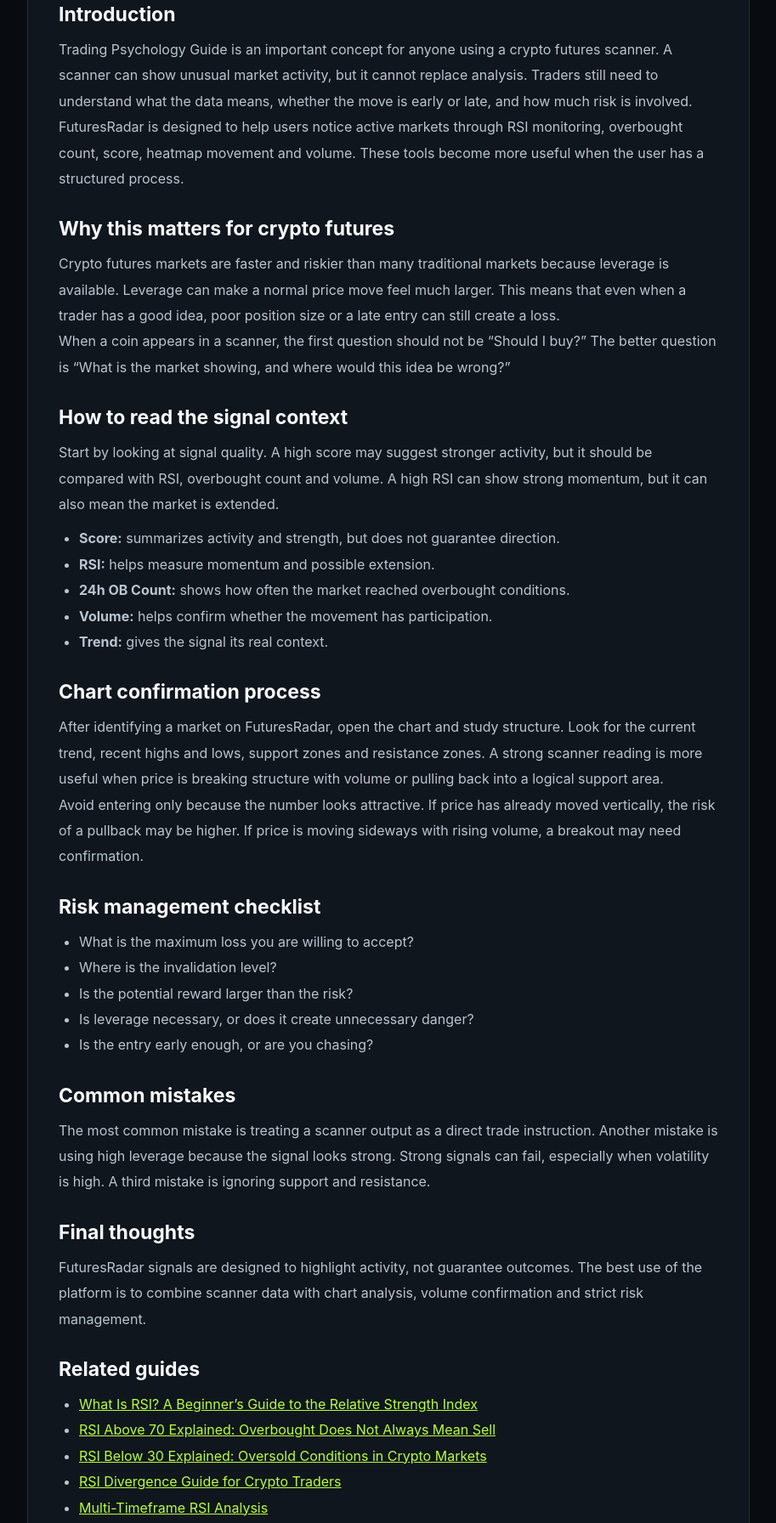
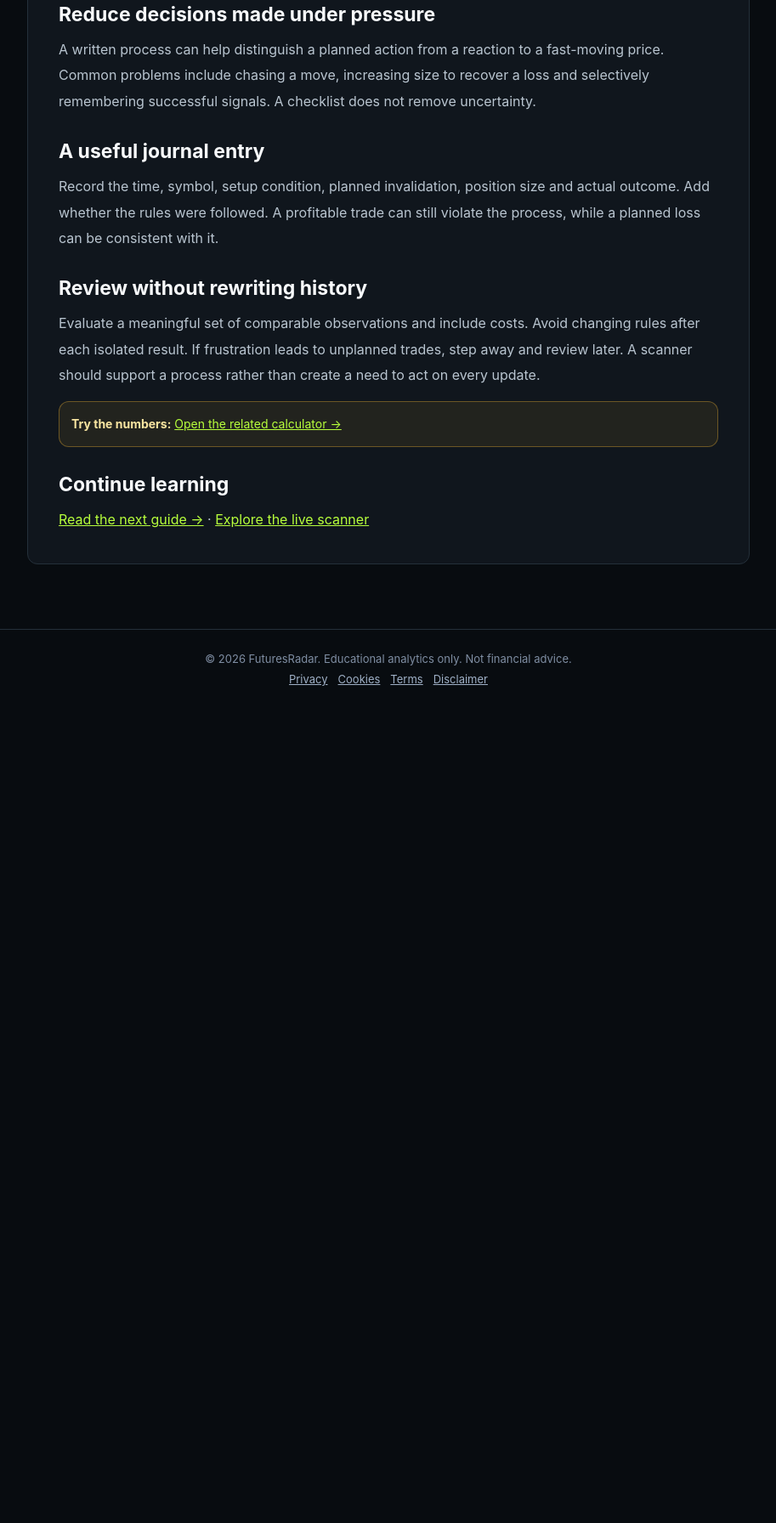
Before and after one commit to alperen15100/FuturesRadar-Web, a plain HTML site: page academy/trading-psychology.html in a window 1280 px wide. Shown: the part 421-2213 px from the top of the page at 85% size, without its empty margins (183-1096 px from the left). After the commit the page ends 1255 px from the top, so only its background shows below. Drawn offline with Linux system fonts and the light colour scheme.

```diff
--- a/academy/trading-psychology.html
+++ b/academy/trading-psychology.html
@@ -9,13 +9,7 @@
 gtag('config', 'G-0RQHSQTDG0');
 </script>
 
-</head><body>
-<nav class="nav"><div class="navin"><a class="logo" href="../index.html">FUTURES<span>RADAR</span></a><div class="links"><a href="../index.html">Live Scanner</a><a href="../academy.html">Academy</a><a href="../faq.html">FAQ</a><a href="../about.html">About</a><a href="../contact.html">Contact</a></div></div></nav>
-<div class="container"><article class="article"><a class="btn" href="../academy.html">← Back to Academy</a><div class="kicker">Risk Management</div><h1>Trading Psychology Guide</h1><div class="meta">FuturesRadar Academy • SEO educational guide • Not financial advice</div><p>Understand FOMO, fear, greed and revenge trading in crypto futures.</p><div class="notice">This guide is educational only. It is not a recommendation to buy, sell, long or short any asset. Crypto futures involve high risk.</div>
-<h2>Introduction</h2><p>Trading Psychology Guide is an important concept for anyone using a crypto futures scanner. A scanner can show unusual market activity, but it cannot replace analysis. Traders still need to understand what the data means, whether the move is early or late, and how much risk is involved.</p><p>FuturesRadar is designed to help users notice active markets through RSI monitoring, overbought count, score, heatmap movement and volume. These tools become more useful when the user has a structured process.</p>
-<h2>Why this matters for crypto futures</h2><p>Crypto futures markets are faster and riskier than many traditional markets because leverage is available. Leverage can make a normal price move feel much larger. This means that even when a trader has a good idea, poor position size or a late entry can still create a loss.</p><p>When a coin appears in a scanner, the first question should not be “Should I buy?” The better question is “What is the market showing, and where would this idea be wrong?”</p>
-<h2>How to read the signal context</h2><p>Start by looking at signal quality. A high score may suggest stronger activity, but it should be compared with RSI, overbought count and volume. A high RSI can show strong momentum, but it can also mean the market is extended.</p><ul><li><strong>Score:</strong> summarizes activity and strength, but does not guarantee direction.</li><li><strong>RSI:</strong> helps measure momentum and possible extension.</li><li><strong>24h OB Count:</strong> shows how often the market reached overbought conditions.</li><li><strong>Volume:</strong> helps confirm whether the movement has participation.</li><li><strong>Trend:</strong> gives the signal its real context.</li></ul>
-<h2>Chart confirmation process</h2><p>After identifying a market on FuturesRadar, open the chart and study structure. Look for the current trend, recent highs and lows, support zones and resistance zones. A strong scanner reading is more useful when price is breaking structure with volume or pulling back into a logical support area.</p><p>Avoid entering only because the number looks attractive. If price has already moved vertically, the risk of a pullback may be higher. If price is moving sideways with rising volume, a breakout may need confirmation.</p>
-<h2>Risk management checklist</h2><ul><li>What is the maximum loss you are willing to accept?</li><li>Where is the invalidation level?</li><li>Is the potential reward larger than the risk?</li><li>Is leverage necessary, or does it create unnecessary danger?</li><li>Is the entry early enough, or are you chasing?</li></ul>
-<h2>Common mistakes</h2><p>The most common mistake is treating a scanner output as a direct trade instruction. Another mistake is using high leverage because the signal looks strong. Strong signals can fail, especially when volatility is high. A third mistake is ignoring support and resistance.</p>
-<h2>Final thoughts</h2><p>FuturesRadar signals are designed to highlight activity, not guarantee outcomes. The best use of the platform is to combine scanner data with chart analysis, volume confirmation and strict risk management.</p><h2>Related guides</h2><ul><li><a href="what-is-rsi.html">What Is RSI? A Beginner’s Guide to the Relative Strength Index</a></li><li><a href="rsi-above-70.html">RSI Above 70 Explained: Overbought Does Not Always Mean Sell</a></li><li><a href="rsi-below-30.html">RSI Below 30 Explained: Oversold Conditions in Crypto Markets</a></li><li><a href="rsi-divergence.html">RSI Divergence Guide for Crypto Traders</a></li><li><a href="multi-timeframe-rsi.html">Multi-Timeframe RSI Analysis</a></li></ul></article></div><footer class="footer">© 2026 FuturesRadar. Educational analytics only. Not financial advice.<br><a href="../privacy-policy.html">Privacy</a><a href="../cookie-policy.html">Cookies</a><a href="../terms.html">Terms</a><a href="../disclaimer.html">Disclaimer</a></footer></body></html>
+<link rel="canonical" href="https://futuresradar.org/academy/trading-psychology.html"></head><body>
+<nav class="nav"><div class="navin"><a class="logo" href="../index.html">FUTURES<span>RADAR</span></a><div class="links"><a href="../tools.html">Tools</a><a href="../index.html">Live Scanner</a><a href="../academy.html">Academy</a><a href="../faq.html">FAQ</a><a href="../about.html">About</a><a href="../contact.html">Contact</a></div></div></nav>
+<div class="container"><article class="article"><a class="btn" href="../academy.html">← Back to Academy</a><div class="kicker">Risk Management</div><h1>Trading Psychology Guide</h1><div class="meta">FuturesRadar Academy • Practical market guide • Not financial advice</div><p>Understand FOMO, fear, greed and revenge trading in crypto futures.</p><div class="notice">This guide is educational only. It is not a recommendation to buy, sell, long or short any asset. Crypto futures involve high risk.</div>
+<h2>Reduce decisions made under pressure</h2><p>A written process can help distinguish a planned action from a reaction to a fast-moving price. Common problems include chasing a move, increasing size to recover a loss and selectively remembering successful signals. A checklist does not remove uncertainty.</p><h2>A useful journal entry</h2><p>Record the time, symbol, setup condition, planned invalidation, position size and actual outcome. Add whether the rules were followed. A profitable trade can still violate the process, while a planned loss can be consistent with it.</p><h2>Review without rewriting history</h2><p>Evaluate a meaningful set of comparable observations and include costs. Avoid changing rules after each isolated result. If frustration leads to unplanned trades, step away and review later. A scanner should support a process rather than create a need to act on every update.</p><div class="notice"><strong>Try the numbers:</strong> <a href="../tools/profit-loss.html">Open the related calculator →</a></div><h2>Continue learning</h2><p><a href="risk-reward.html">Read the next guide →</a> · <a href="../index.html">Explore the live scanner</a></p></article></div><footer class="footer">© 2026 FuturesRadar. Educational analytics only. Not financial advice.<br><a href="../privacy-policy.html">Privacy</a><a href="../cookie-policy.html">Cookies</a><a href="../terms.html">Terms</a><a href="../disclaimer.html">Disclaimer</a></footer></body></html>
```
